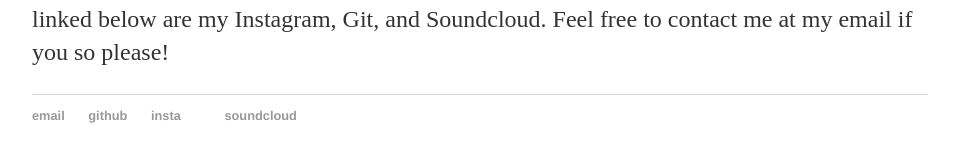
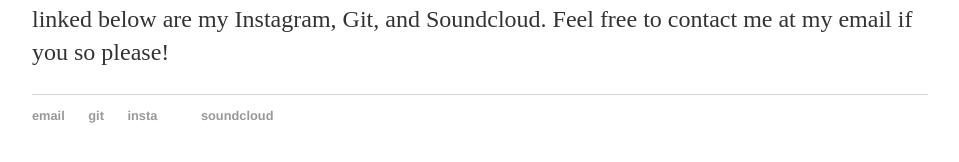
Before and after one commit to matthewjlee/matthewjlee.github.io, a Jekyll site: the page built from about/index.html, in a window 1280 px wide. Shown: the part 671-833 px from the top of the page, without its empty margins (160-1119 px from the left). Built offline with Jekyll 4.4.1, drawn with Linux system fonts in a browser that asks for light colours.

Commit message:
changed some sections

```diff
--- a/_layouts/default.html
+++ b/_layouts/default.html
@@ -22,7 +22,7 @@
 			<footer>
 	    		<ul>
 	        		<li><a href="mailto:matthewjlee256@gmail.com">email</a></li>
-	        		<li><a href="https://github.com/matthewjlee">github</a></li>
+	        		<li><a href="https://github.com/matthewjlee">git</a></li>
 	        		<li><a href="https://www.instagram.com/matthewjlay/">insta</a><li>
 	        		<li><a href="https://soundcloud.com/matthew-lee-5">soundcloud</a><li>
 				</ul>
```
